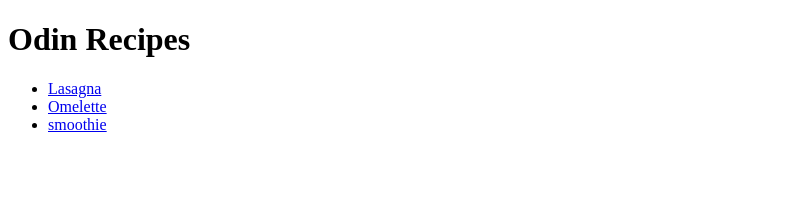
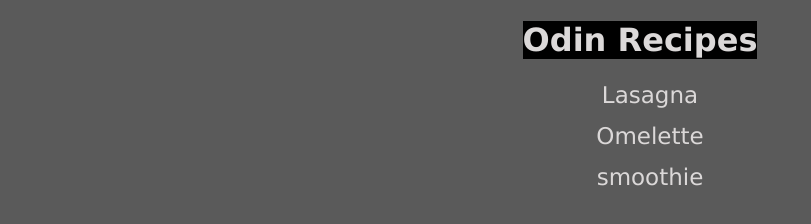
Before and after one commit to 0madara/odin-recipes, a plain HTML site: page index.html in a window 1280 px wide. Shown: the whole page, without its empty margins (0-811 px from the left). Drawn offline with Linux system fonts and the light colour scheme.

Commit message:
Style the website using CSS

```diff
--- /dev/null
+++ b/css/style.css
@@ -0,0 +1,44 @@
+* {
+    color: rgb(219, 216, 216);
+}
+
+body {
+    background-color: rgb(90, 90, 90);
+    font-family: Verdana, "Times New Roman", sans-serif;
+    text-align: center;
+}
+
+.bg {
+    background-color: rgb(0, 0, 0);
+}
+
+.heading {
+    color: rgb(255, 255, 255);
+}
+
+h2, ol, ul {
+    text-align: left;
+}
+
+ul {
+    list-style-type: none;
+    font-size: 23px;
+}
+
+li {
+    margin-bottom: 15px;
+    margin-right: 20px;
+}
+
+img {
+    height: auto;
+    width: 300px;
+}
+
+a {
+    text-decoration: none;
+}
+
+a:hover {
+    background-color: rgb(56, 56, 56);
+}
--- a/index.html
+++ b/index.html
@@ -4,13 +4,14 @@
     <meta charset="UTF-8">
     <meta name="viewport" content="width=device-width, initial-scale=1.0">
     <title>Home</title>
+    <link rel="stylesheet" href="./css/style.css">
 </head>
 <body>
-    <h1>Odin Recipes</h1>
-    <ul>
-       <li><a href="./recipes/lasagna.html">Lasagna</a></li>
-       <li><a href="./recipes/omelette.html">Omelette</a></li>
-       <li><a href="./recipes/smoothie.html">smoothie</a></li>
+    <h1 class="heading"><span class="bg">Odin Recipes</span></h1>
+    <ul style="text-align: center;">
+       <li><a href="./recipes/lasagna.html"><span>Lasagna</span></a></li>
+       <li><a href="./recipes/omelette.html"><span>Omelette</span></a></li>
+       <li><a href="./recipes/smoothie.html"><span>smoothie</span></a></li>
     </ul>
 </body>
 </html>
```
Also changed, not shown: recipes/lasagna.html (+2 -1 lines), recipes/omelette.html (+2 -1 lines), recipes/smoothie.html (+2 -1 lines).
